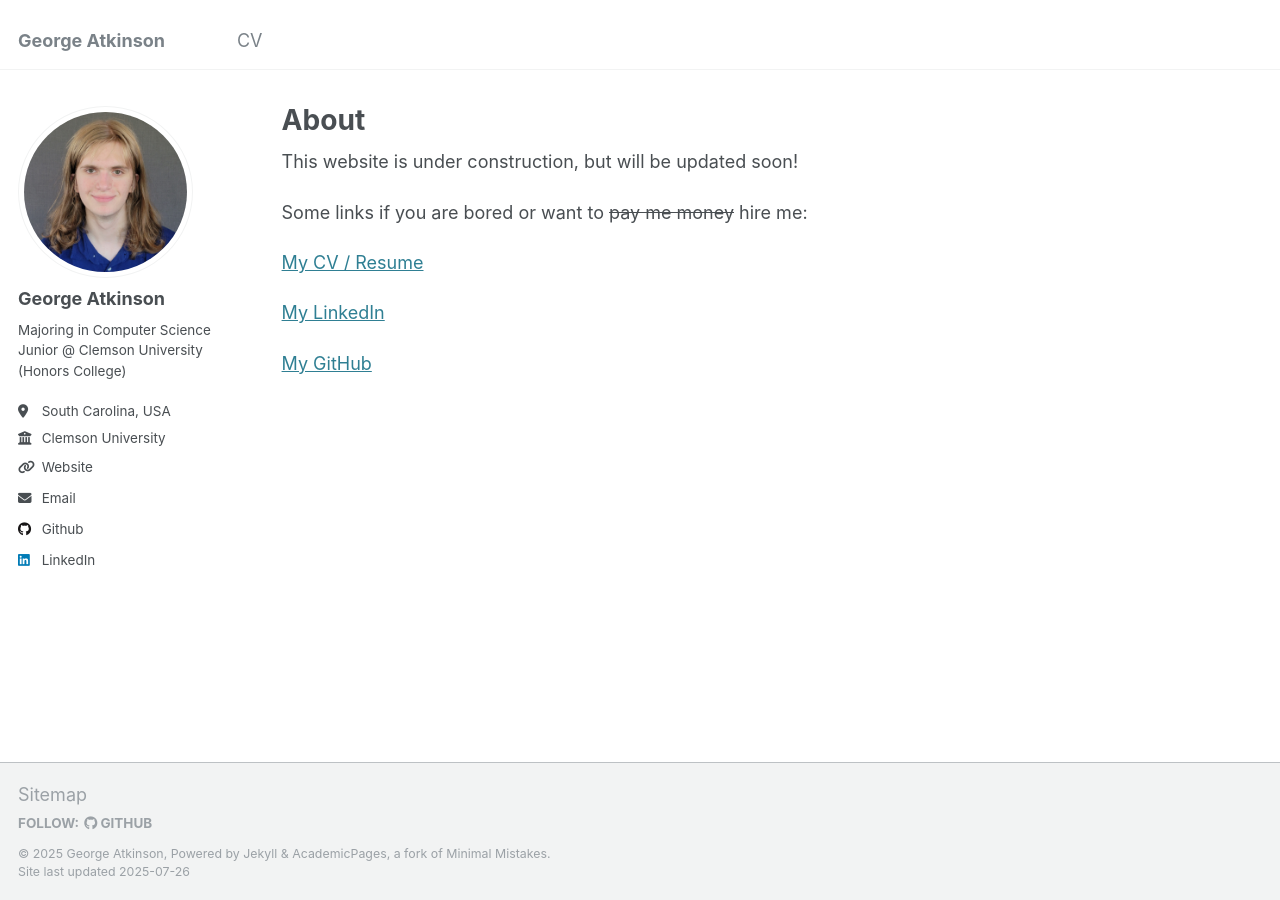
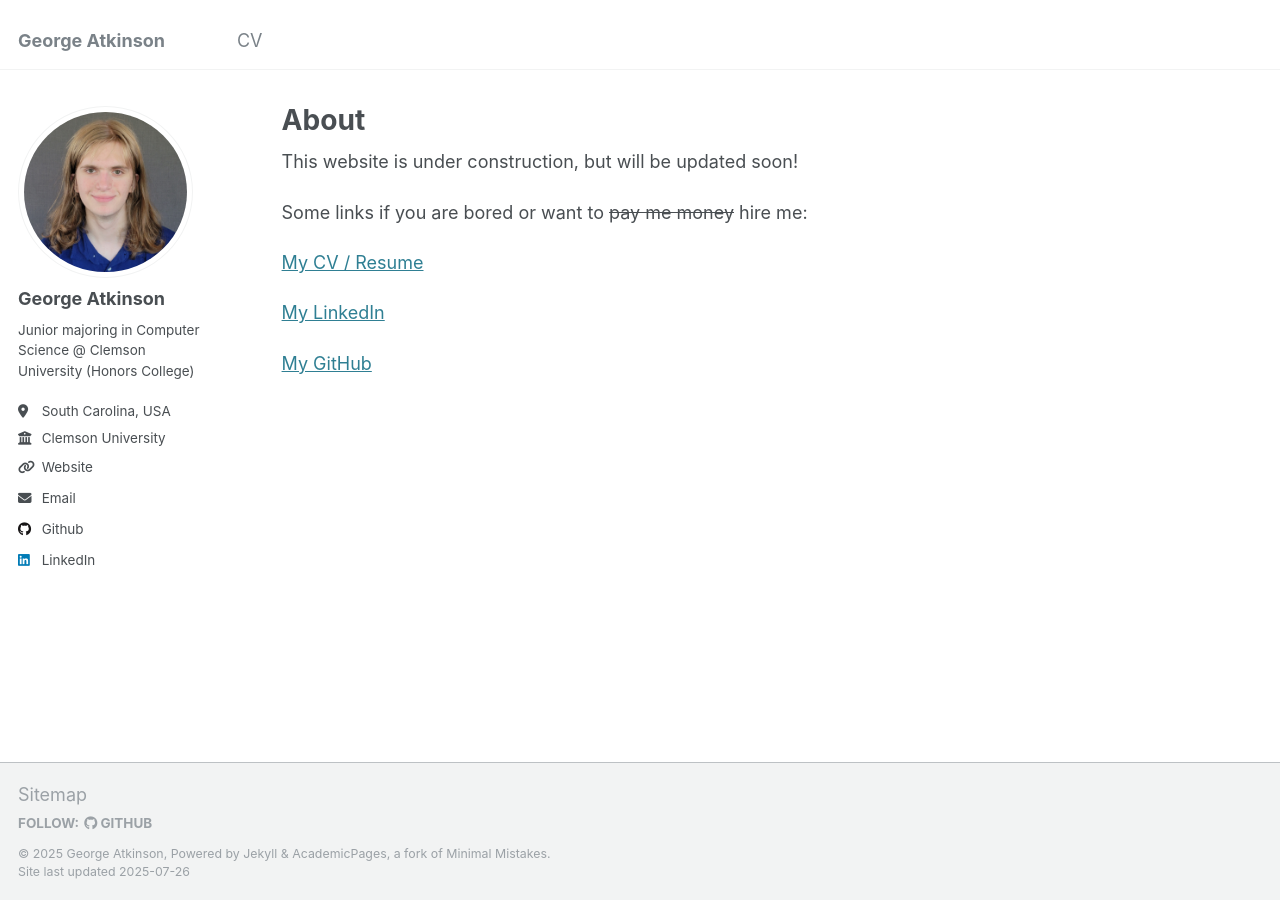
Before and after one commit to GCPins/gcpins.github.io, a Jekyll site: the page built from _pages/about.md, in a window 1280 px wide. Built offline with Jekyll 4.4.1, drawn with Linux system fonts in a browser that asks for light colours.

```diff
--- a/_config.yml
+++ b/_config.yml
@@ -24,7 +24,7 @@ author:
   avatar           : "profile.png"
   name             : "George Atkinson"
   pronouns         : # example: "she/her"
-  bio              : "Majoring in Computer Science   Junior @ Clemson University (Honors College)"
+  bio              : "Junior majoring in Computer Science @ Clemson University (Honors College)"
   location         : "South Carolina, USA"
   employer         : "Clemson University"
   uri              : "https://me.gcpins.dev" # URL
```
